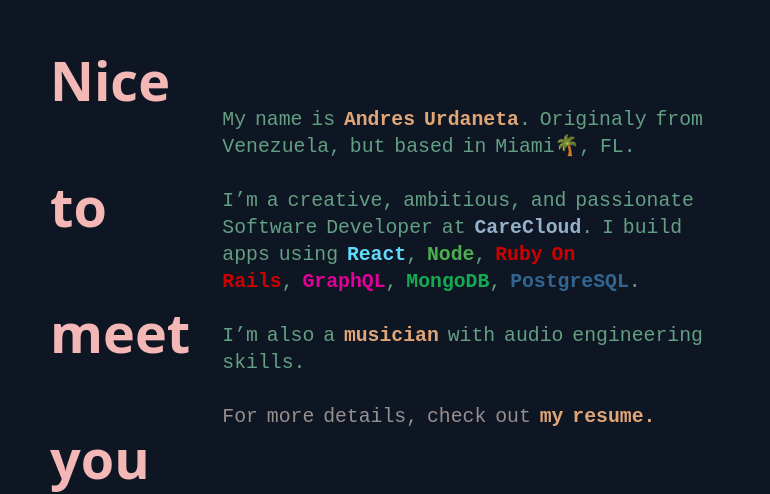
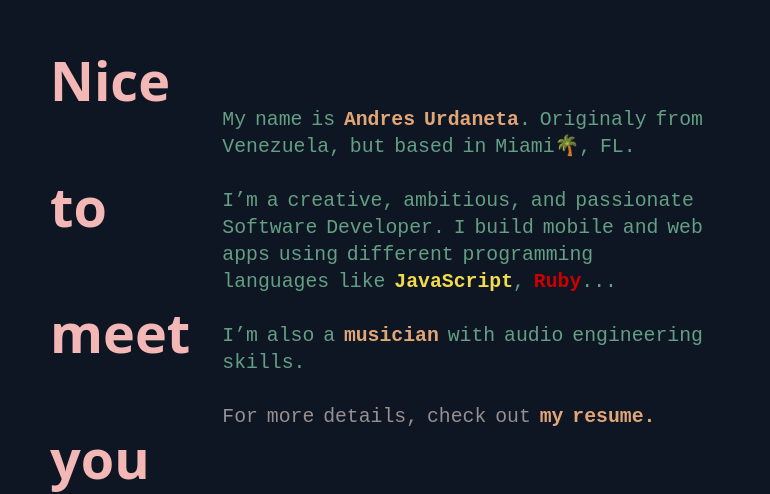
Before and after one commit to piscespieces/portfolio_gatsby, a Gatsby site: page / in a window 1280 px wide. Shown: the part 131-625 px from the top of the page, 510-1280 px from the left. Built offline with nearby package versions, Linux system fonts and the light colour scheme; Gatsby itself is replaced by a stand-in of ours.

Commit message:
deleted all the technologies, to just use JS and Ruby

```diff
--- a/src/pages/index.js
+++ b/src/pages/index.js
@@ -53,33 +53,14 @@ const IndexPage = (props) => {
             <p>My name is <strong>Andres Urdaneta</strong>. Originaly from Venezuela, but based in Miami🌴, FL.
             <br />
               <br />
-              I’m a creative, ambitious, and passionate Software Developer at&nbsp;
-              <a
-                id={indexStyles.carecloud}
-                href='https://www.carecloud.com'
-                target='_blank'
-              >
-                CareCloud
-              </a>.
-              I build apps using&nbsp;
-              <strong id={indexStyles.react}>
-                React
-              </strong>,&nbsp;
-              <strong id={indexStyles.node}>
-                Node
+              I’m a creative, ambitious, and passionate Software Developer.
+              I build mobile and web apps using different programming languages like&nbsp;
+              <strong id={indexStyles.javascript}>
+                JavaScript
               </strong>,&nbsp;
               <strong id={indexStyles.ruby}>
-                Ruby On Rails
-              </strong>,&nbsp;
-              <strong id={indexStyles.graphql}>
-                GraphQL
-              </strong>,&nbsp;
-              <strong id={indexStyles.mongo}>
-                MongoDB
-              </strong>,&nbsp;
-              <strong id={indexStyles.postgresql}>
-                PostgreSQL
-              </strong>.
+                Ruby
+              </strong>...
               <br />
               <br />
               I’m also a&nbsp;
--- a/src/pages/index.module.scss
+++ b/src/pages/index.module.scss
@@ -54,40 +54,18 @@
             color: #e1a677;
         }
 
-        #carecloud {
-            text-decoration: none;
-            font-weight: 700;
-            color: #94B1CC;
-        }
-
         #soundcloud {
             text-decoration: none;
             color: #e1a677;
             font-weight: 700;
         }
 
-        #react {
-            color: #61DBFB;
-        }
-
-        #node {
-            color: #4BAE4F;
+        #javascript {
+            color: #F1DB4F;
         }
 
         #ruby {
             color: #CC0000;
-        }
-
-        #graphql {
-            color: #E00198;
-        }
-
-        #mongo {
-            color: #14AA52;
-        }
-
-        #postgresql {
-            color: #326690;
         }
     }
 }
```
